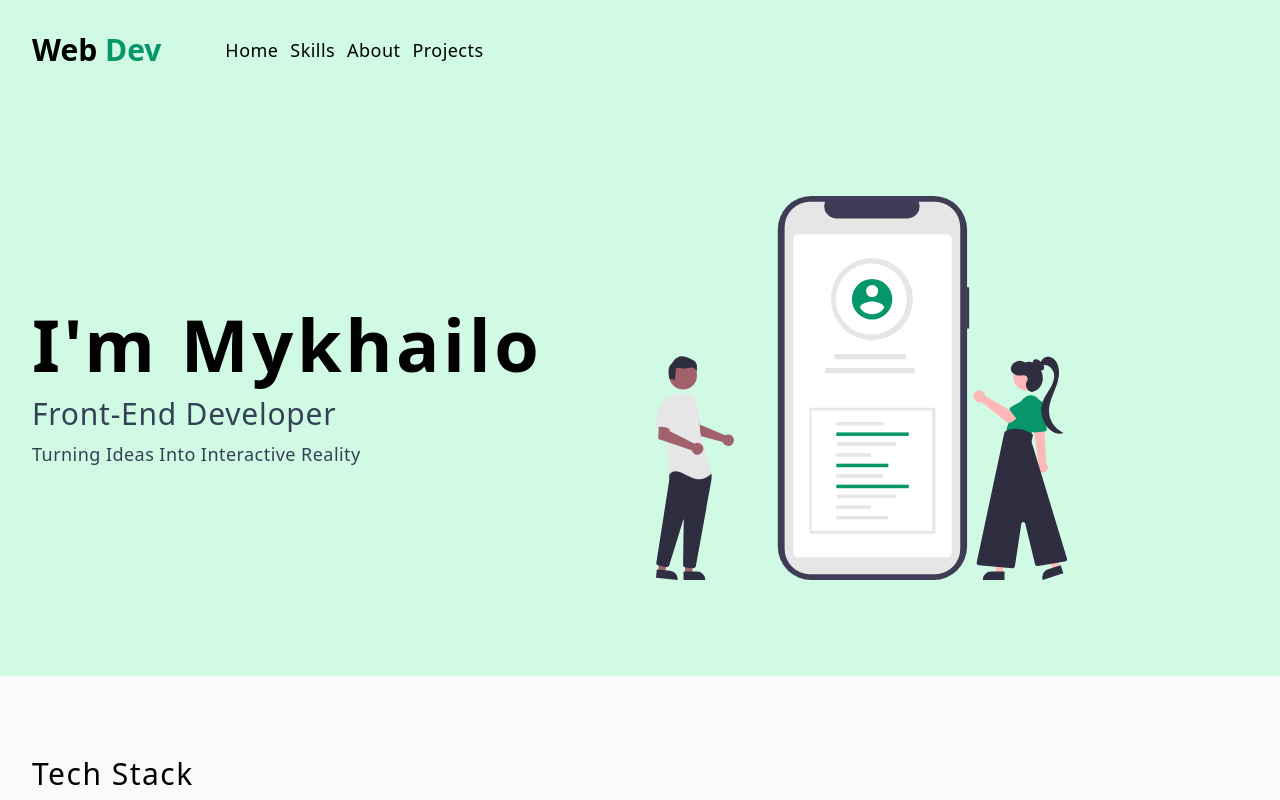
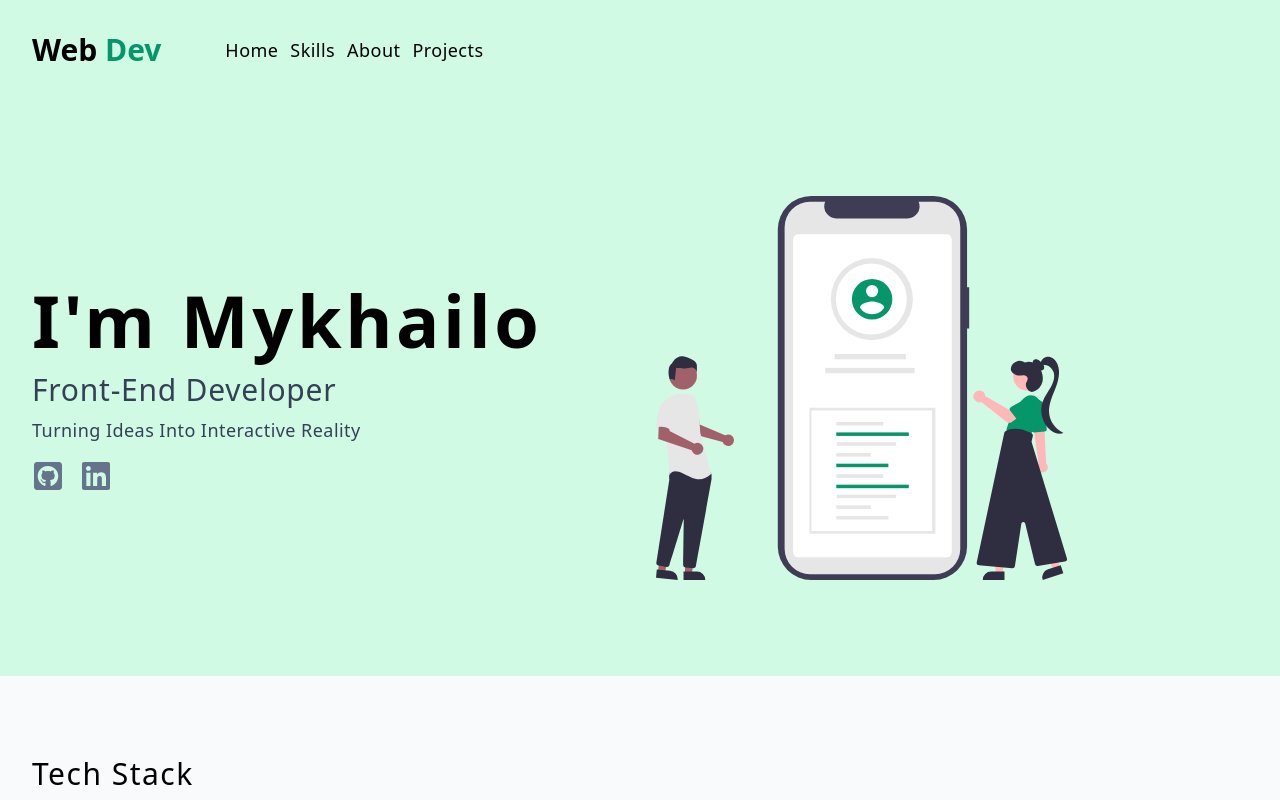
Before and after one commit to MishaShevchenko/Portfolio, a React (Vite) app: page / in a window 1280 px wide. Shown: the top 800 px of the page. Built offline with nearby package versions, Linux system fonts and the light colour scheme.

Commit message:
add some icons

```diff
--- a/src/components/Hero.jsx
+++ b/src/components/Hero.jsx
@@ -1,17 +1,26 @@
 import heroImg from "../assets/hero.svg";
+import { FaGithubSquare, FaLinkedin } from "react-icons/fa";
 
 const Hero = () => {
   return (
     <div className="bg-emerald-100 py-24">
       <div className="align-element grid md:grid-cols-2 items-center gap-8">
         <article>
-                  <h1 className="text-7xl font-bold tracking-wider">{`I'm Mykhailo`}</h1>
+          <h1 className="text-7xl font-bold tracking-wider">{`I'm Mykhailo`}</h1>
           <p className="mt-4 text-3xl text-slate-700 capitalize tracking-wide">
             Front-End Developer
           </p>
           <p className="mt-2 text-lg text-slate-700 capitalize tracking-wide">
             turning ideas into interactive reality
           </p>
+          <div className="flex gap-x-4 mt-4">
+            <a href="https://github.com/MishaShevchenko">
+              <FaGithubSquare className="h-8 w-8 text-slate-500 hover:text-black duration-300" />
+            </a>
+            <a href="https://www.linkedin.com/in/misha-shevchenko/">
+              <FaLinkedin className="h-8 w-8 text-slate-500 hover:text-black duration-300" />
+            </a>
+          </div>
         </article>
         <article className="hidden md:block">
           <img src={heroImg} className="h-80 lg:h-96" />
--- a/src/components/ProjectsCard.jsx
+++ b/src/components/ProjectsCard.jsx
@@ -2,7 +2,7 @@ import { FaGithubSquare } from "react-icons/fa";
 import { TbWorldWww } from "react-icons/tb";
 
 // eslint-disable-next-line react/prop-types
-const ProjectsCard = ({ url, img, title, text }) => {
+const ProjectsCard = ({ url, img, title, text, github }) => {
   return (
     <article className="bg-white rounded-lg shadow-md hover:shadow-xl duration-300">
       <img
@@ -17,7 +17,7 @@ const ProjectsCard = ({ url, img, title, text }) => {
           <a href={url}>
             <TbWorldWww className="h-8 w-8 text-slate-500 hover:text-black duration-300" />
           </a>
-           <a href="https://github.com/MishaShevchenko">
+          <a href={github}>
             <FaGithubSquare className="h-8 w-8 text-slate-500 hover:text-black duration-300" />
           </a>
         </div>
--- a/src/data.jsx
+++ b/src/data.jsx
@@ -30,11 +30,11 @@ export const skills = [
 ];
 
 export const projects = [
- {
+  {
     id: nanoid(),
     img: "https://images.pexels.com/photos/326503/pexels-photo-326503.jpeg?auto=compress&cs=tinysrgb&w=800",
     url: "https://menu-react-application.netlify.app/",
-    github: "https://github.com/john-smilga",
+    github: "https://github.com/MishaShevchenko",
     title: "first project",
     text: "The Menu app, built with React, simplifies the display and management of menu items. Users can explore categorized menu items effortlessly, with features like dynamic rendering and category filtering enhancing the browsing experience.",
   },
@@ -42,7 +42,7 @@ export const projects = [
     id: nanoid(),
     img: "https://images.pexels.com/photos/2148222/pexels-photo-2148222.jpeg?auto=compress&cs=tinysrgb&w=800",
     url: "https://accordion-app-react-new.netlify.app/",
-    github: "https://github.com/john-smilga",
+    github: "https://github.com/MishaShevchenko",
     title: "second project",
     text: "The Accordion project enables users to effortlessly navigate through a list of questions and answers using React. It offers interactive toggling functionality for each question, streamlining the exploration process.",
   },
@@ -50,7 +50,7 @@ export const projects = [
     id: nanoid(),
     img: "https://images.pexels.com/photos/12883026/pexels-photo-12883026.jpeg?auto=compress&cs=tinysrgb&w=800",
     url: "https://tours-projectreact.netlify.app",
-    github: "https://github.com/john-smilga",
+    github: "https://github.com/MishaShevchenko",
     title: "third project",
     text: `The Tours app, powered by React, simplifies tour management with features like fetching, viewing, and interacting with tour data, including a "read more" functionality, along with a "re-fetch" option for updated listings.`,
   },
```
Also changed, not shown: 1 other file (tests, documents, lock files or other folders).
